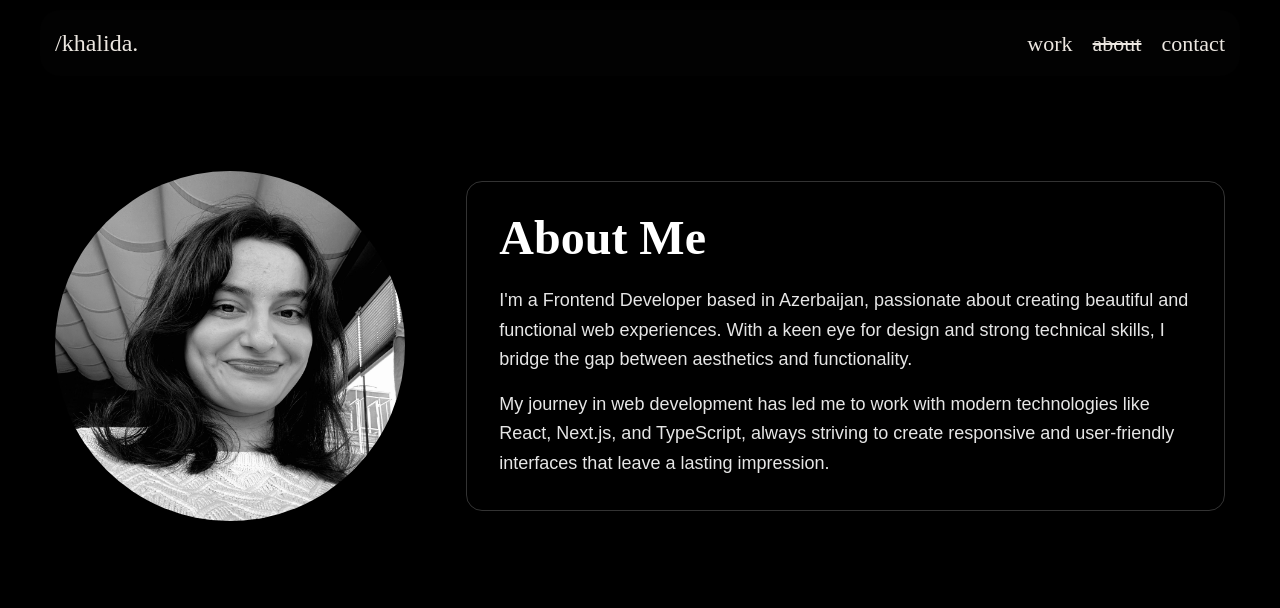
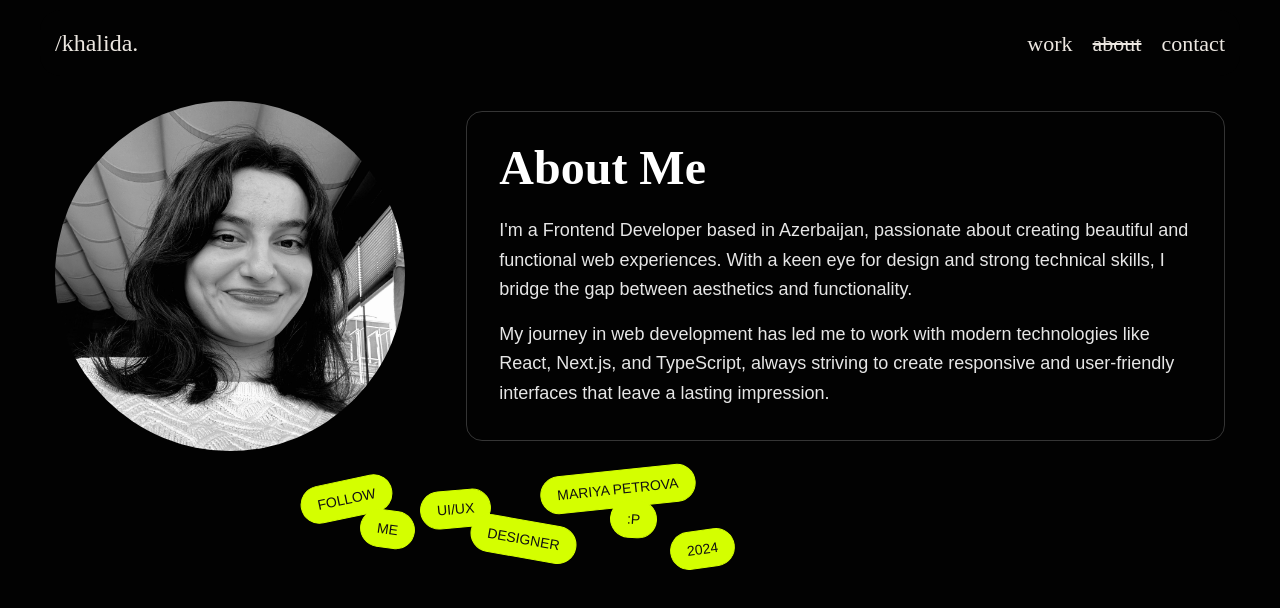
Before and after one commit to KhalidaAkhverdiyeva/portfolio, a Next.js app: page /about in a window 1280 px wide. Shown: the top 608 px of the page. Built offline with nearby package versions, Linux system fonts and the light colour scheme.

Commit message:
feat: floating button component add

```diff
--- a/src/app/about/page.tsx
+++ b/src/app/about/page.tsx
@@ -1,32 +1,51 @@
 import Navbar from "@/components/navbar";
 import React from "react";
 import Image from "next/image";
+import { FloatingTag } from "@/components/floating tags";
 
 export default async function About() {
   await new Promise((resolve) => setTimeout(resolve, 2000));
+  const tags = [
+    {
+      label: "FOLLOW",
+      info: "Follow me",
+      position: { top: 480, left: 300, rotate: -12 },
+    },
+    {
+      label: "ME",
+      info: "Who am I",
+      position: { top: 510, left: 360, rotate: 8 },
+    },
+    {
+      label: "UI/UX",
+      info: "Design thinker",
+      position: { top: 490, left: 420, rotate: -5 },
+    },
+    {
+      label: "DESIGNER",
+      info: "Creative",
+      position: { top: 520, left: 470, rotate: 10 },
+    },
+    {
+      label: "MARIYA PETROVA",
+      info: "That's me!",
+      position: { top: 470, left: 540, rotate: -6 },
+    },
+    {
+      label: ":P",
+      info: "Just a fun tag",
+      position: { top: 500, left: 610, rotate: 4 },
+    },
+    {
+      label: "2024",
+      info: "This year!",
+      position: { top: 530, left: 670, rotate: -8 },
+    },
+  ];
 
   return (
-    <div className="min-h-screen relative overflow-hidden">
-      {/* Background Image */}
-      <div className="absolute inset-0 -z-10">
-        <Image
-          src="/image/flow.jpeg"
-          alt="Background"
-          fill
-          quality={100}
-          priority
-          className="object-cover"
-        />
-      </div>
-
-      {/* Overlay */}
-      <div className="absolute inset-0 bg-black/100 -z-10" />
-
-      {/* Content */}
-      <Navbar />
-
-      {/* Main Content Section */}
-      <div className=" mx-auto  mt-20">
+      <div className="relative w-full h-screen  overflow-hidden">
+        <Navbar />
         <div className="flex flex-col md:flex-row items-center p-[15px] md:w-[1200px] md:mx-auto gap-4 md:gap-8">
           {/* Image Section */}
           <div className="w-full md:w-2/5">
@@ -62,7 +81,14 @@ export default async function About() {
             </div>
           </div>
         </div>
+        {tags.map((tag, i) => (
+          <FloatingTag
+            key={tag.label}
+            label={tag.label}
+            info={tag.info}
+            position={tag.position}
+          />
+        ))}
       </div>
-    </div>
   );
 }
--- /dev/null
+++ b/src/components/floating tags/index.tsx
@@ -0,0 +1,47 @@
+"use client";
+
+import React, { useState } from "react";
+import { TagModal } from "../tag modal";
+
+type FloatingTagProps = {
+  label: string;
+  info: string;
+  position: { top: number; left: number; rotate: number };
+};
+
+export const FloatingTag: React.FC<FloatingTagProps> = ({ label, info, position }) => {
+  const [showModal, setShowModal] = useState(false);
+
+  return (
+    <>
+      <div
+        className="absolute px-4 py-2 rounded-full border text-sm cursor-pointer transition-transform duration-300 hover:scale-105"
+        style={{
+          backgroundColor: "#d4ff00",
+          borderColor: "#d4ff00",
+          color: "#111",
+          top: position.top,
+          left: position.left,
+          transform: `rotate(${position.rotate}deg)`,
+          zIndex: 10,
+        }}
+        onClick={() => setShowModal(true)}
+      >
+        {label}
+      </div>
+
+      {showModal && (
+        <div
+          style={{
+            position: "absolute",
+            top: position.top + 60,
+            left: position.left,
+            zIndex: 1000,
+          }}
+        >
+          <TagModal content={info} onClose={() => setShowModal(false)} />
+        </div>
+      )}
+    </>
+  );
+};
--- /dev/null
+++ b/src/components/tag modal/index.tsx
@@ -0,0 +1,17 @@
+import React from "react";
+
+type TagModalProps = {
+  content: string;
+  onClose: () => void;
+};
+
+export const TagModal: React.FC<TagModalProps> = ({ content, onClose }) => {
+  return (
+    <div className="absolute z-50 bg-[#d4ff00] text-black text-sm p-4 rounded-xl border border-black shadow-md">
+      <p>{content}</p>
+      <button onClick={onClose} className="mt-2 text-xs underline">
+        Close
+      </button>
+    </div>
+  );
+};
```
